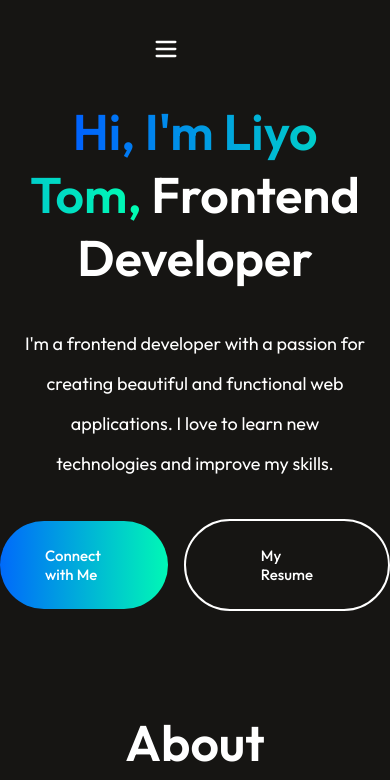
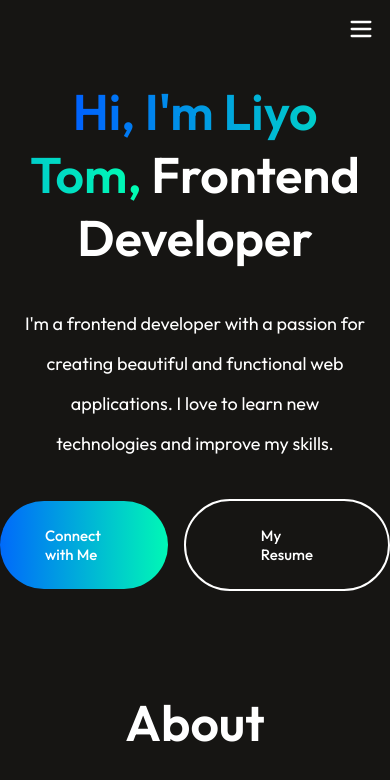
Before and after one commit to Liyo08/Portfolio-React, a React (Vite) app: page / in a window 390 px wide. Shown: the top 780 px of the page. Built offline with nearby package versions, Linux system fonts and the light colour scheme.

Commit message:
Toggle button made responsive

```diff
--- a/src/Components/Navbar/Navbar.css
+++ b/src/Components/Navbar/Navbar.css
@@ -44,18 +44,26 @@
     text-decoration: none;
     color: rgb(255, 255, 255);
 }
+/* Default toggle button: hidden on desktop */
 .toggle-btn {
-    display: none; /* hidden by default */
+  display: none; /* Hidden by default */
   cursor: pointer;
-    margin-right: 20px;
 }
 
+/* Mobile styles */
 @media (max-width: 768px) {
+  .navbar {
+    margin: 0; /* Remove large side margins for mobile */
+    padding: 10px 20px; /* Add smaller padding if needed */
+    position: relative; /* Ensure children with absolute position refer to this */
+  }
+
   .toggle-btn {
-        display: block; /* visible only on small screens */
+    display: block;
     position: absolute;
     top: 15px;
-        right: 20px;
+    right: 15px;
+    z-index: 1000;
   }
 
   .navmenu {
@@ -63,21 +71,32 @@
     top: 60px;
     right: 0;
     background: #161513c2;
-        width:100%;
+    width: 100%;
     flex-direction: column;
     gap: 12px;
     padding: 16px;
-        margin-right: 10px;
-        display: none; /* hidden by default on small screens */
-        box-shadow: 0 4px 6px rgba(0,0,0,0.1);
+    display: none;
+    box-shadow: 0 4px 6px rgba(0, 0, 0, 0.1);
   }
 
   .navmenu.open {
-        display: flex; /* show when toggled */
-         margin-right: 10px;
+    display: flex;
   }
 
   .nav-connect {
-        display: none; /* hide connect button on small screens */
+    display: none;
   }
 }
+
+
+/* Optional animation */
+@keyframes slideDown {
+  from {
+    opacity: 0;
+    transform: translateY(-10px);
+  }
+  to {
+    opacity: 1;
+    transform: translateY(0);
+  }
+}
```
Lines whose indentation alone changed are shown as unchanged.
